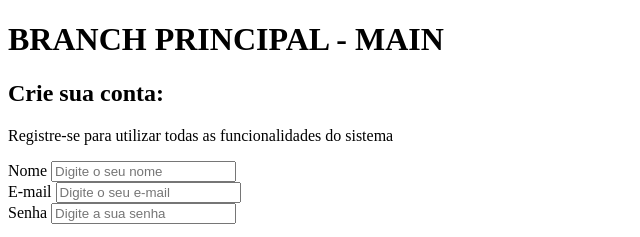
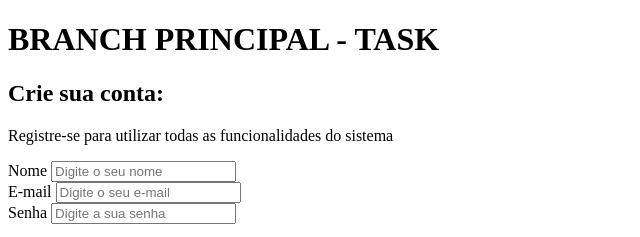
Before and after one commit to GuilhermeYamasaki/random-password-generator, a plain HTML site: page index.html in a window 1280 px wide. Shown: the top 237 px of the page, 0-640 px from the left. Drawn offline with Linux system fonts and the light colour scheme.

Commit message:
COMMIT BRANCH TASK

```diff
--- a/index.html
+++ b/index.html
@@ -12,7 +12,7 @@
     <div id="register-container">
         <div id="register-banner">
             <div id="banner-layer">
-                <h1>BRANCH PRINCIPAL - MAIN</h1>
+                <h1>BRANCH PRINCIPAL - TASK</h1>
 
             </div>
         </div>
```
